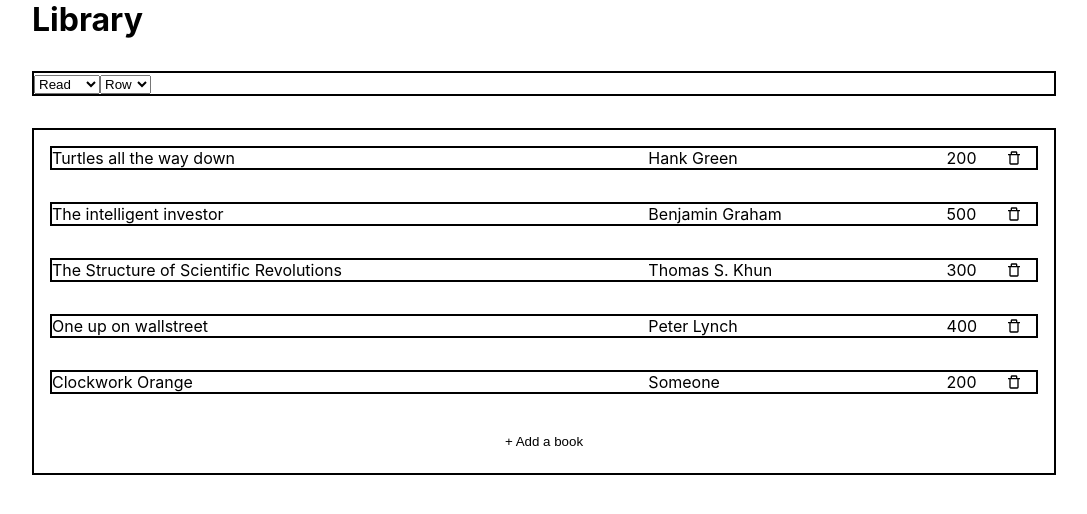
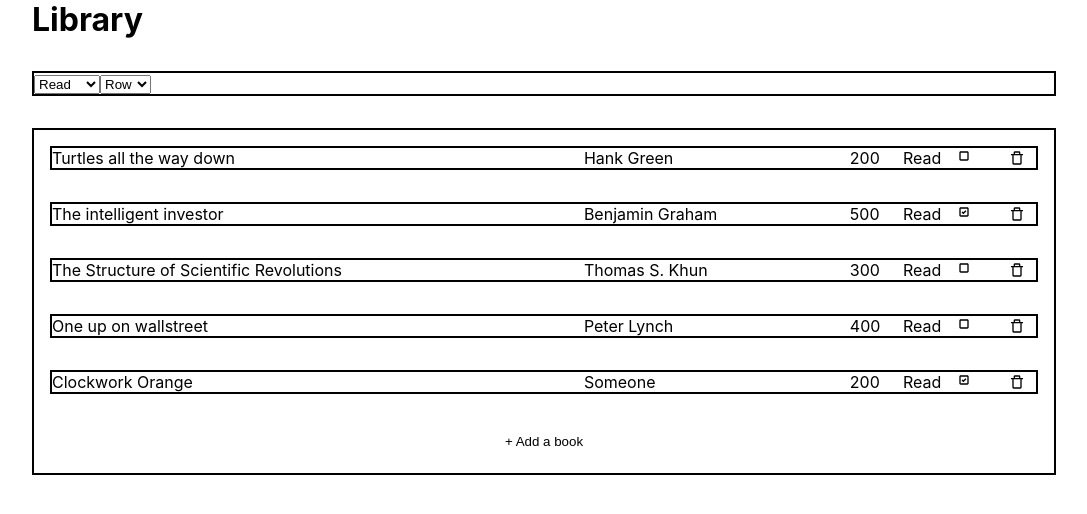
Before and after one commit to EricLiIIT/library, a React (Create React App) app: page / in a window 1280 px wide. Shown: the top 514 px of the page, without its empty margins (96-1183 px from the left). Built offline with nearby package versions, Linux system fonts and the light colour scheme.

Commit message:
feat: show checkbox as checked if already read, empty if not. Not interactive yet

```diff
--- a/src/Components/Book/Book.js
+++ b/src/Components/Book/Book.js
@@ -1,16 +1,23 @@
 import React from "react";
-import { BiTrashAlt } from "react-icons/bi";
+import { BiTrashAlt, BiSolidCheckboxChecked, BiCheckbox, BiCheckboxChecked } from "react-icons/bi";
 
 export default function Book(props) {
   function handleDelete() {
     props.handleDelete();
   }
 
+  function handleCheck() {
+    return
+  }
   return (
     <div className={props.view === "row" ? "row" : "card"}>
       <div className="title">{props.book.title}</div>
       <div className="author">{props.book.author}</div>
       <div className="pages">{props.book.pages}</div>
+      <div className="readStatus">Read</div>
+      <div className="checkbox">
+        {(props.book.read) ? <BiCheckbox/> : <BiCheckboxChecked/>}
+      </div>
       <div className="trash">
         <BiTrashAlt onClick={handleDelete} />
       </div>
--- a/src/Components/Books/BookContainer.css
+++ b/src/Components/Books/BookContainer.css
@@ -4,7 +4,7 @@
     padding: 1rem;
 }
 
-.add-book > form {
+.add-book>form {
     display: flex;
     justify-content: center;
     border-style: none;
@@ -24,13 +24,15 @@ button:hover {
     transition: 0.3s;
 }
 
-.book-container.card > .add-book {
+.book-container.card>.add-book {
     display: flex;
     justify-content: center;
     align-items: center;
 }
 
+
 /* row styles */
+
 .row {
     display: flex;
     border-style: solid;
@@ -56,7 +58,17 @@ button:hover {
     cursor: pointer;
 }
 
+.checkbox {
+    flex: 0.1;
+}
+
+.readStatus {
+    flex: 0.1;
+}
+
+
 /* card styles */
+
 .card {
     display: grid;
     border-style: solid;
```
Lines whose indentation alone changed are shown as unchanged.
